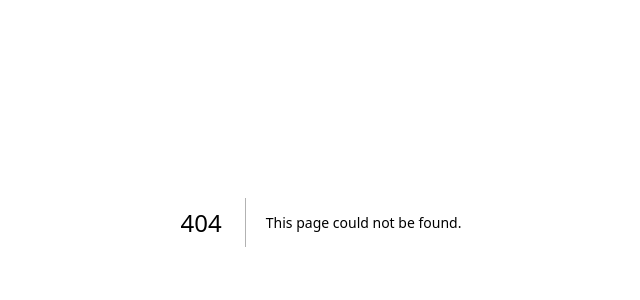
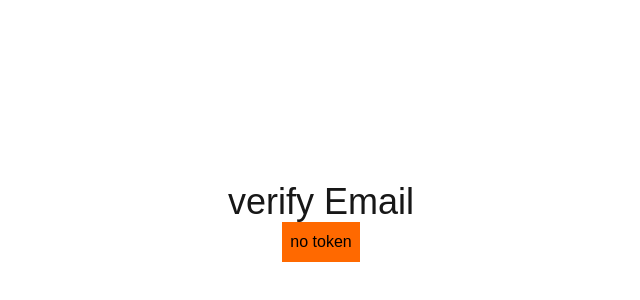
Before and after one commit to mayurCoder2004/next-auth-app, a Next.js app: page /verifyemail in a window 1280 px wide. Before the commit this address had no page. Shown: the part 178-478 px from the top of the page, without its empty margins (319-959 px from the left). Built offline with nearby package versions, Linux system fonts and the light colour scheme.

Commit message:
added node mailer

```diff
--- a/src/app/api/users/verifyemail/route.ts
+++ b/src/app/api/users/verifyemail/route.ts
@@ -1,19 +1,23 @@
-import { connect } from "@/dbConfig/dbConfig";
+import {connect} from "@/dbConfig/dbConfig";
+import { NextRequest, NextResponse } from "next/server";
 import User from "@/models/userModel";
-import { NextRequest, NextResponse } from "next/server";
 
-connect();
 
-export async function POST(request: NextRequest) {
+
+connect()
+
+
+export async function POST(request: NextRequest){
+
     try {
-        const reqBody = await request.json();
-        const {token} = reqBody;
+        const reqBody = await request.json()
+        const {token} = reqBody
         console.log(token);
 
-        const user = await User.findOne({verifyToken: token, verifyTokenExpiry: {$gt: Date.now()}})
+        const user = await User.findOne({verifyToken: token, verifyTokenExpiry: {$gt: Date.now()}});
 
         if (!user) {
-            return NextResponse.json({error: "Invalid Token"}, {status: 400})
+            return NextResponse.json({error: "Invalid token"}, {status: 400})
         }
         console.log(user);
 
@@ -26,7 +30,10 @@
             message: "Email verified successfully",
             success: true
         })
-    } catch (error: any) {
+
+
+    } catch (error:any) {
         return NextResponse.json({error: error.message}, {status: 500})
     }
+
 }
--- /dev/null
+++ b/src/app/verifyemail/page.tsx
@@ -0,0 +1,62 @@
+"use client";
+import axios from "axios";
+
+import Link from 'next/link';
+import { useEffect, useState } from "react";
+
+export default function verifyEmailPage() {
+    const [token, setToken] = useState("");
+    const [verified, setVerified] = useState(false);
+    const [error, setError] = useState(false);
+
+    const verifyUserEmail = async () => {
+        try {
+            axios.post("/api/users/verifyemail", {token})
+            setVerified(true);
+        } catch (error:any) {
+            setError(true);
+            console.log(error.response.data);
+
+        }
+
+
+    }
+    useEffect(()=>{
+       const urlToken=window.location.search.split("=")[1];
+       setToken(urlToken || "");
+
+    },[])
+     useEffect(()=>{
+            if(token.length>0){
+                verifyUserEmail()
+            }
+
+        },[token])
+        return(
+            <div className="flex flex-col items-center justify-center min-h-screen py-2">
+                <h1 className="text-4xl">
+                    verify Email
+                </h1>
+                <h2 className="p-2 bg-orange-500 text-black">{token ? `${token}`:"no token"}</h2>
+
+                {verified && (
+                    <div>
+                        <h2 className="text-2xl">
+                            Email Verified
+                        </h2>
+                        <Link href="/login" className="text-blue-500">Login</Link>
+                    </div>
+                )}
+                {verified && (
+                    <div>
+                        <h2 className="text-2xl text-red-500">
+                         error
+                        </h2>
+
+                    </div>
+                )}
+
+            </div>
+
+        )
+}
--- a/src/middleware.ts
+++ b/src/middleware.ts
@@ -2,7 +2,7 @@
 
 export function middleware(request: NextRequest) {
   const path = request.nextUrl.pathname;
-  const isPublicPath = path === '/login' || path === '/signup';
+  const isPublicPath = path === '/login' || path === '/signup' || path === '/verifyemail';
   const token = request.cookies.get('token')?.value || "";
 
   // If user is logged in and tries to access login/signup, redirect to home
@@ -20,5 +20,5 @@
 }
 
 export const config = {
-  matcher: ['/', '/profile', '/login', '/signup'],
+  matcher: ['/', '/profile', '/login', '/signup','/verifyemail'],
 };
```
